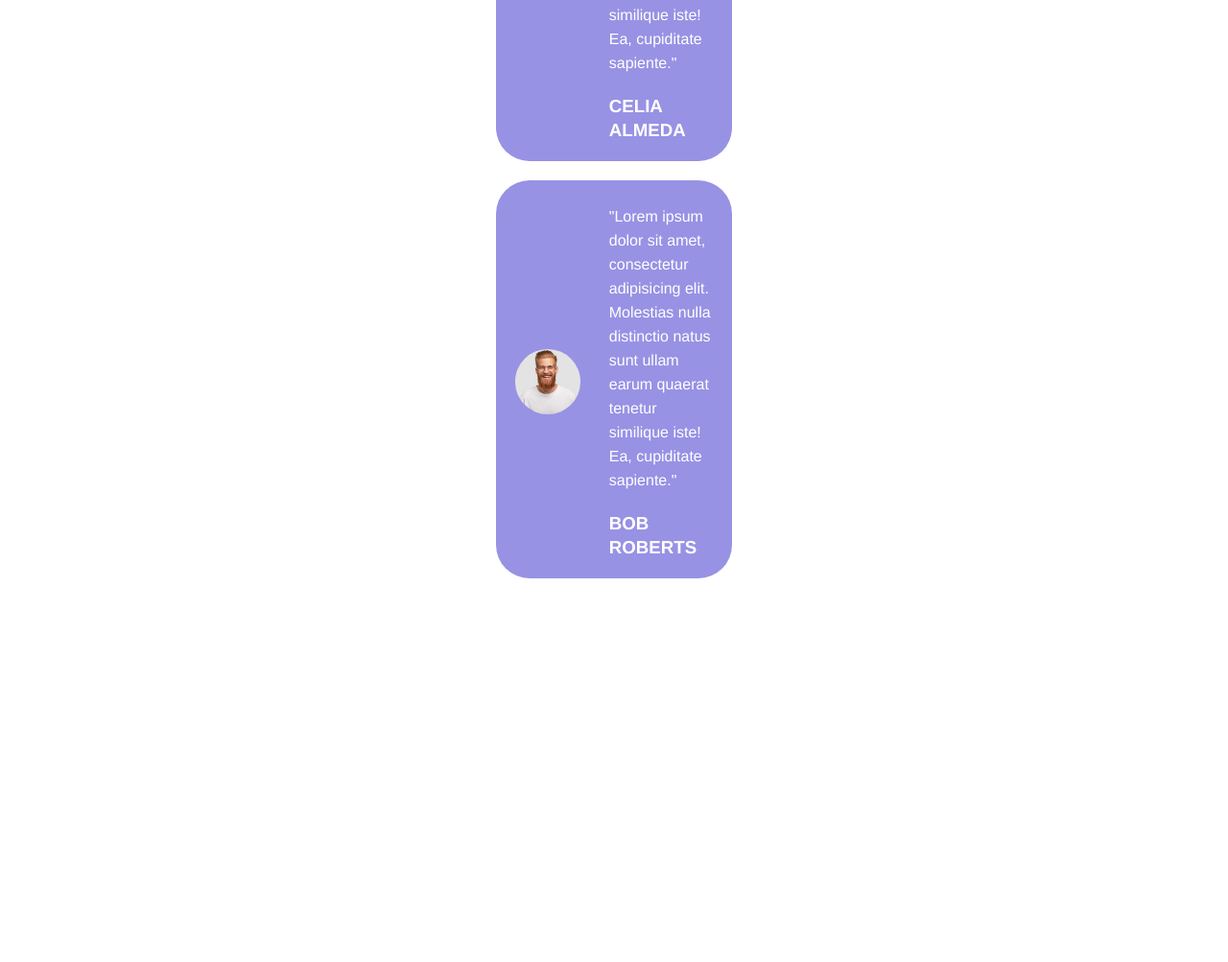
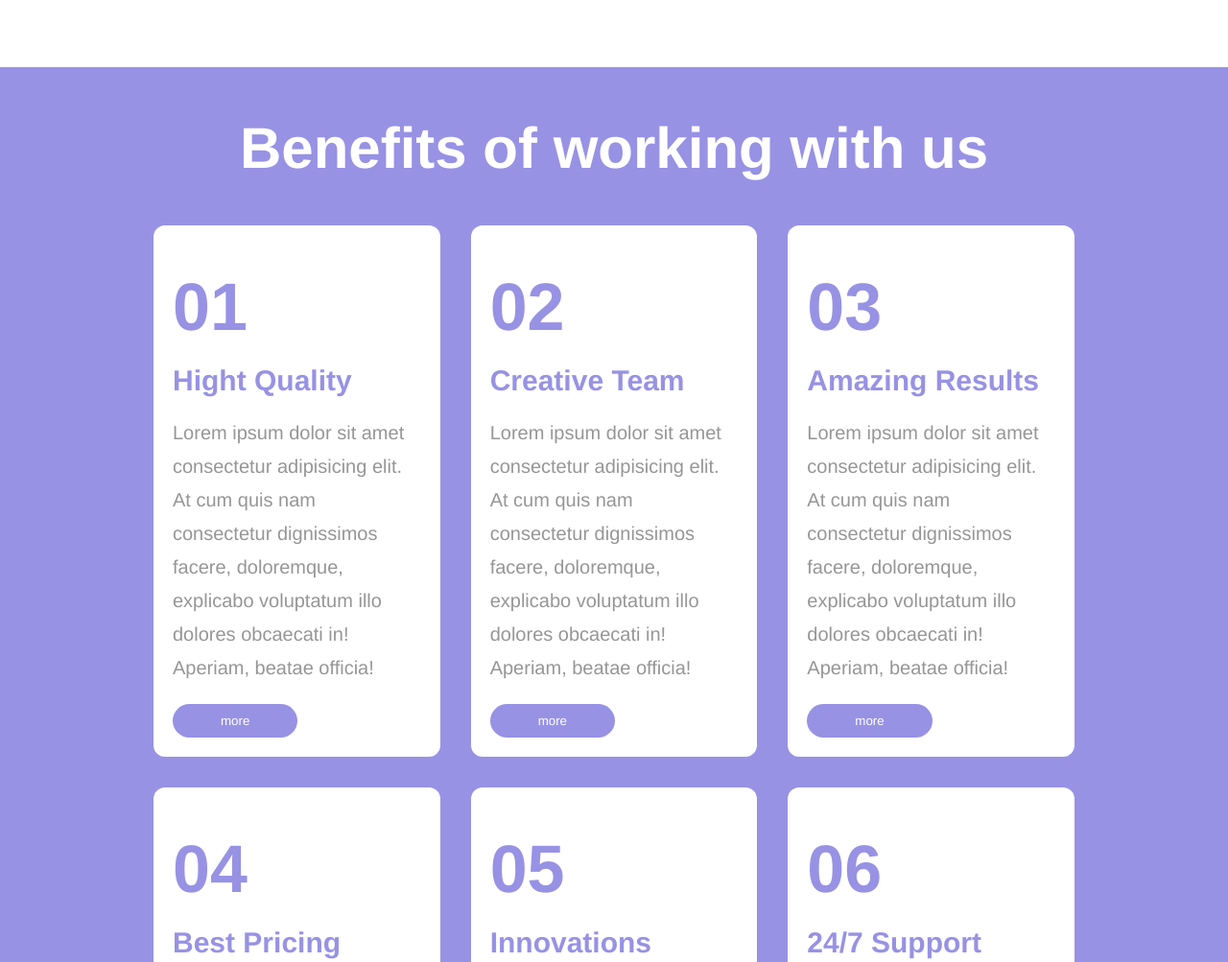
Before and after one commit to mattia0419/htmlcss-responsive-layout, a plain HTML site: page index.html in a window 1280 px wide. Shown: the part 2912-3915 px from the top of the page at 96% size. Before the commit the page ends 3581 px from the top, so only its background shows below. Drawn offline with Linux system fonts and the light colour scheme; a web font is replaced by a local one.

Commit message:
add cards white section

```diff
--- a/css/style.css
+++ b/css/style.css
@@ -198,7 +198,43 @@ nav{
 .card-purple p{
     margin-bottom: 20px;
 }
-
+.card-white{
+    background-color: white;
+    color: #9792E4;
+    border-radius: 12px;
+    padding-top: 25px;
+    padding-left: 20px;
+    padding-right: 30px;
+    margin-bottom: 30px;
+    text-align: left;
+}
+.card-white h1{
+    margin: 20px 0;
+    font-size: 70px;
+}
+.card-white h2{
+    margin: 20px 0;
+    font-size: 30px;
+}
+.card-white p{
+    color: #969696;
+    margin: 20px 0;
+    font-size: 20px;
+    line-height: 35px;
+}
+.card-white button{
+    padding: 10px 50px;
+    border: transparent;
+    background-color: #9792E4;
+    color: white;
+    border-radius: 25px;
+    margin-bottom: 20px;
+}
+.white{
+    color: white;
+    font-size: 30px;
+    margin-bottom: 30px;
+}
 
 
 
@@ -273,19 +309,30 @@ nav{
         width: calc(100% / 3 * 2);
         padding: 1rem;
     }
-
+    .col-third{
+        width: 100%;
+        text-align: center;
+    }
     .card-purple{
         display: flex;
         justify-content: center;
         align-items: center;
+        max-height: 300px;
     }
     .circle-img{
-        width: 400px;
+        width: 200px;
     }
     .testimonials-des{
         text-align: left;
         margin-left: 30px;
         width: 80%;
+    }
+    .col-white{
+        width: calc(100% / 2);
+        padding: 1rem;
+    }
+    .card-white{
+        margin-bottom: 0;
     }
 }
 
@@ -365,7 +412,7 @@ nav{
         position: absolute;
         bottom: 40px;
     }
-    .circle-img{
-        width: 50%;
+    .col-white{
+        width:calc(100% / 3);
     }
 }
--- a/index.html
+++ b/index.html
@@ -144,9 +144,9 @@
             </div>
         </div>
         <div class="white-section">
-            <div class="container-small">
+            <div class="container">
                 <div class="row center flex">
-                    <div class="col">
+                    <div class="col-third">
                         <p>TESTIMONIALS</p>
                         <h2>We are committed expert partners</h2>
                         <p>We place huge value on strong relationships and have seen the benefit they bring to our business. Customer feedback is vital in helping us to get it right.</p>
@@ -185,6 +185,64 @@
 
             </div>
         </div>
+        <div class="purple-section">
+            <div class="container">
+                    <div class="white">
+                        <h1>Benefits of working with us</h1>
+                    </div>
+                <div class="row">
+
+                    <div class="col-white">
+                        <div class="card-white">
+                            <h1>01</h1>
+                            <h2>Hight Quality</h2>
+                            <p>Lorem ipsum dolor sit amet consectetur adipisicing elit. At cum quis nam consectetur dignissimos facere, doloremque, explicabo voluptatum illo dolores obcaecati in! Aperiam, beatae officia!</p>
+                            <button>more</button>
+                        </div>
+                    </div>
+                    <div class="col-white">
+                        <div class="card-white">
+                            <h1>02</h1>
+                            <h2>Creative Team</h2>
+                            <p>Lorem ipsum dolor sit amet consectetur adipisicing elit. At cum quis nam consectetur dignissimos facere, doloremque, explicabo voluptatum illo dolores obcaecati in! Aperiam, beatae officia!</p>
+                            <button>more</button>
+                        </div>
+                    </div>
+                    <div class="col-white">
+                        <div class="card-white">
+                            <h1>03</h1>
+                            <h2>Amazing Results</h2>
+                            <p>Lorem ipsum dolor sit amet consectetur adipisicing elit. At cum quis nam consectetur dignissimos facere, doloremque, explicabo voluptatum illo dolores obcaecati in! Aperiam, beatae officia!</p>
+                            <button>more</button>
+                        </div>
+                    </div>
+                    <div class="col-white">
+                        <div class="card-white">
+                            <h1>04</h1>
+                            <h2>Best Pricing</h2>
+                            <p>Lorem ipsum dolor sit amet consectetur adipisicing elit. At cum quis nam consectetur dignissimos facere, doloremque, explicabo voluptatum illo dolores obcaecati in! Aperiam, beatae officia!</p>
+                            <button>more</button>
+                        </div>
+                    </div>
+                    <div class="col-white">
+                        <div class="card-white">
+                            <h1>05</h1>
+                            <h2>Innovations</h2>
+                            <p>Lorem ipsum dolor sit amet consectetur adipisicing elit. At cum quis nam consectetur dignissimos facere, doloremque, explicabo voluptatum illo dolores obcaecati in! Aperiam, beatae officia!</p>
+                            <button>more</button>
+                        </div>
+                    </div>
+                    <div class="col-white">
+                        <div class="card-white">
+                            <h1>06</h1>
+                            <h2>24/7 Support</h2>
+                            <p>Lorem ipsum dolor sit amet consectetur adipisicing elit. At cum quis nam consectetur dignissimos facere, doloremque, explicabo voluptatum illo dolores obcaecati in! Aperiam, beatae officia!</p>
+                            <button>more</button>
+                        </div>
+                    </div>
+                </div>
+            </div>
+        </div>
 
     </main>
 </body>
```
